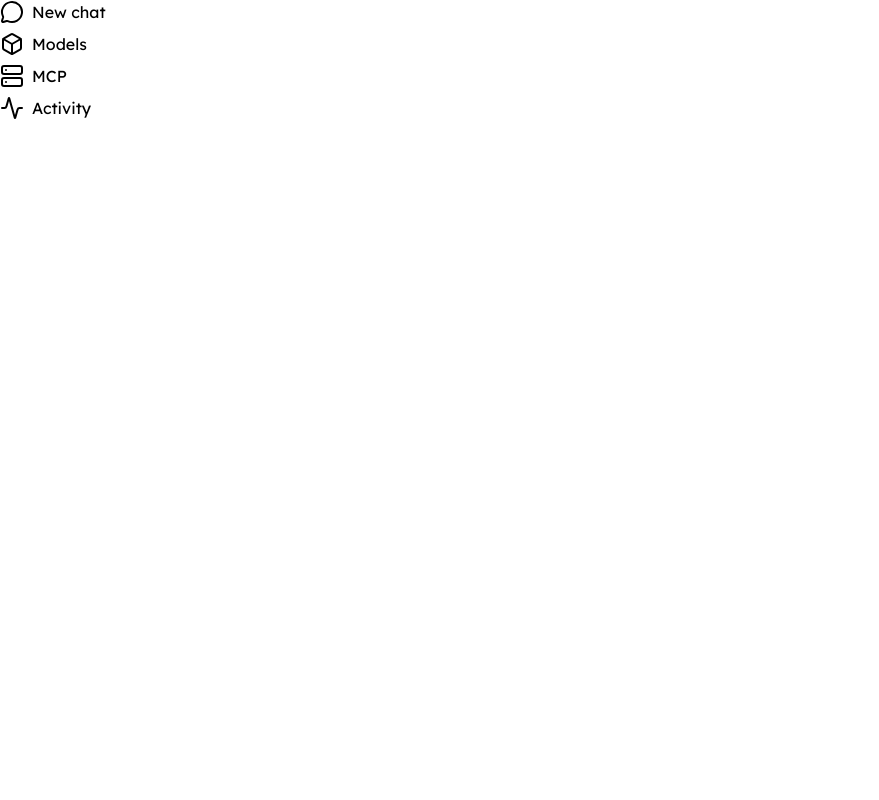
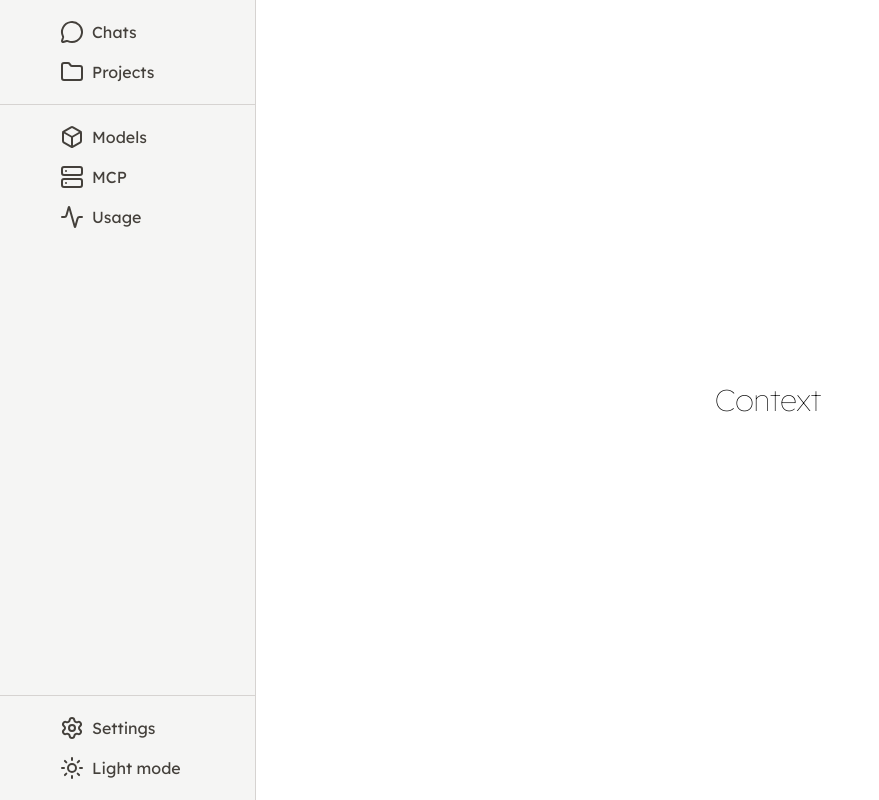
Before and after one commit to kyle-bush-14/basecamp, a React (Vite) app: page / in a window 1280 px wide. Shown: the whole page, without its empty margins (0-879 px from the left). Built offline with nearby package versions, Linux system fonts and the light colour scheme.

Commit message:
Added sidebar

```diff
--- a/src/App.tsx
+++ b/src/App.tsx
@@ -1,8 +1,15 @@
 import type { FC } from "react";
-import Sidebar from "./Sidebar";
+import Sidebar from "./sidebar/Sidebar";
 
 const App: FC = () => {
-  return <Sidebar />;
+  return (
+    <div className="h-screen w-screen grid grid-cols-[auto_1fr]">
+      <Sidebar />
+      <div className="flex items-center justify-center">
+        <h1 className="font-thin text-3xl">Context</h1>
+      </div>
+    </div>
+  );
 };
 
 export default App;
--- a/src/Sidebar.tsx
+++ /dev/null
@@ -1,27 +0,0 @@
-import type { FC } from "react";
-import { MessageCircle, Box, Server, Activity } from "lucide-react";
-
-const Sidebar: FC = () => {
-  return (
-    <div className="flex flex-col gap-2">
-      <div className="flex flex-row gap-2 items-center">
-        <MessageCircle />
-        <p>New chat</p>
-      </div>
-      <div className="flex flex-row gap-2">
-        <Box />
-        <p>Models</p>
-      </div>
-      <div className="flex flex-row gap-2">
-        <Server />
-        <p>MCP</p>
-      </div>
-      <div className="flex flex-row gap-2">
-        <Activity />
-        <p>Activity</p>
-      </div>
-    </div>
-  );
-};
-
-export default Sidebar;
--- /dev/null
+++ b/src/sidebar/Chats.tsx
@@ -0,0 +1,13 @@
+import type { FC } from "react";
+import { MessageCircle } from "lucide-react";
+
+const Chats: FC = () => {
+  return (
+    <button className="flex flex-row gap-2 items-center text-stone-700 py-2 px-3 rounded-lg hover:bg-stone-200">
+      <MessageCircle />
+      <p>Chats</p>
+    </button>
+  );
+};
+
+export default Chats;
--- /dev/null
+++ b/src/sidebar/MCP.tsx
@@ -0,0 +1,13 @@
+import type { FC } from "react";
+import { Server } from "lucide-react";
+
+const MCP: FC = () => {
+  return (
+    <button className="flex flex-row gap-2 items-center text-stone-700 py-2 px-3 rounded-lg hover:bg-stone-200">
+      <Server />
+      <p>MCP</p>
+    </button>
+  );
+};
+
+export default MCP;
--- /dev/null
+++ b/src/sidebar/Mode.tsx
@@ -0,0 +1,22 @@
+import { type FC, useState } from "react";
+import { Sun, Moon } from "lucide-react";
+
+const Mode: FC = () => {
+  const [mode, setMode] = useState<"light" | "dark">("light");
+
+  const toggleMode = () => {
+    setMode((prevMode) => (prevMode === "light" ? "dark" : "light"));
+  };
+
+  return (
+    <button
+      className="flex flex-row gap-2 items-center text-stone-700 py-2 px-3 rounded-lg hover:bg-stone-200"
+      onClick={toggleMode}
+    >
+      {mode === "light" ? <Sun /> : <Moon />}
+      {mode === "light" ? "Light mode" : "Dark mode"}
+    </button>
+  );
+};
+
+export default Mode;
--- /dev/null
+++ b/src/sidebar/Models.tsx
@@ -0,0 +1,13 @@
+import type { FC } from "react";
+import { Box } from "lucide-react";
+
+const Models: FC = () => {
+  return (
+    <button className="flex flex-row gap-2 items-center text-stone-700 py-2 px-3 rounded-lg hover:bg-stone-200">
+      <Box />
+      <p>Models</p>
+    </button>
+  );
+};
+
+export default Models;
--- /dev/null
+++ b/src/sidebar/Projects.tsx
@@ -0,0 +1,13 @@
+import type { FC } from "react";
+import { Folder } from "lucide-react";
+
+const Projects: FC = () => {
+  return (
+    <button className="flex flex-row gap-2 items-center text-stone-700 py-2 px-3 rounded-lg hover:bg-stone-200">
+      <Folder />
+      <p>Projects</p>
+    </button>
+  );
+};
+
+export default Projects;
--- /dev/null
+++ b/src/sidebar/Settings.tsx
@@ -0,0 +1,13 @@
+import type { FC } from "react";
+import { SettingsIcon } from "lucide-react";
+
+const Settings: FC = () => {
+  return (
+    <button className="flex flex-row gap-2 items-center text-stone-700 py-2 px-3 rounded-lg hover:bg-stone-200">
+      <SettingsIcon />
+      <p>Settings</p>
+    </button>
+  );
+};
+
+export default Settings;
--- /dev/null
+++ b/src/sidebar/Sidebar.tsx
@@ -0,0 +1,33 @@
+import type { FC } from "react";
+import { Separator } from "@base-ui/react";
+import Chats from "./Chats";
+import Projects from "./Projects";
+import Models from "./Models";
+import MCP from "./MCP";
+import Usage from "./Usage";
+import Settings from "./Settings";
+import Mode from "./Mode";
+
+const Sidebar: FC = () => {
+  return (
+    <div className="flex flex-col bg-stone-100 border-r border-stone-300 w-64">
+      <div className="flex flex-col px-12 py-3">
+        <Chats />
+        <Projects />
+      </div>
+      <Separator className="h-px bg-stone-300" />
+      <div className="flex flex-col px-12 py-3 grow">
+        <Models />
+        <MCP />
+        <Usage />
+      </div>
+      <Separator className="h-px bg-stone-300" />
+      <div className="flex flex-col px-12 py-3">
+        <Settings />
+        <Mode />
+      </div>
+    </div>
+  );
+};
+
+export default Sidebar;
--- /dev/null
+++ b/src/sidebar/Usage.tsx
@@ -0,0 +1,13 @@
+import type { FC } from "react";
+import { Activity } from "lucide-react";
+
+const Usage: FC = () => {
+  return (
+    <button className="flex flex-row gap-2 items-center text-stone-700 py-2 px-3 rounded-lg hover:bg-stone-200">
+      <Activity />
+      <p>Usage</p>
+    </button>
+  );
+};
+
+export default Usage;
```
